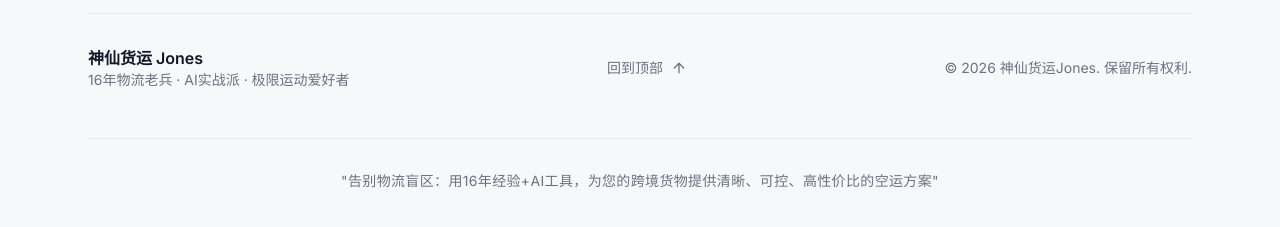
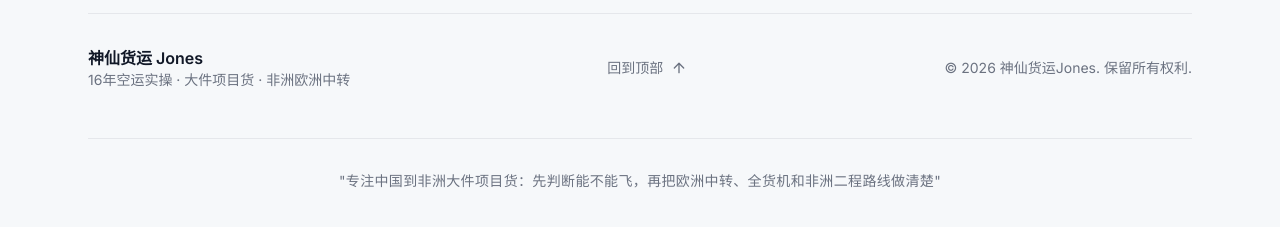
Before and after one commit to aiwebJones/aircargo-personal-brand, a Next.js app: page / in a window 1280 px wide. Shown: the part 8083-8310 px from the top of the page. Built offline with nearby package versions, Linux system fonts and the light colour scheme.

Commit message:
Align footer with project cargo positioning

```diff
--- a/components/sections/Footer.tsx
+++ b/components/sections/Footer.tsx
@@ -61,7 +61,7 @@ export default function Footer() {
             transition={{ duration: 0.6 }}
           >
             <p className="text-textPrimary font-semibold">神仙货运 Jones</p>
-            <p className="text-textMuted text-sm">16年物流老兵 · AI实战派 · 极限运动爱好者</p>
+            <p className="text-textMuted text-sm">16年空运实操 · 大件项目货 · 非洲欧洲中转</p>
           </motion.div>
 
           {/* Back to top */}
@@ -96,7 +96,7 @@ export default function Footer() {
           className="mt-12 pt-8 border-t border-borderLight text-center"
         >
           <p className="text-textMuted text-sm tracking-wide">
-            "告别物流盲区：用16年经验+AI工具，为您的跨境货物提供清晰、可控、高性价比的空运方案"
+            "专注中国到非洲大件项目货：先判断能不能飞，再把欧洲中转、全货机和非洲二程路线做清楚"
           </p>
         </motion.div>
       </div>
```
